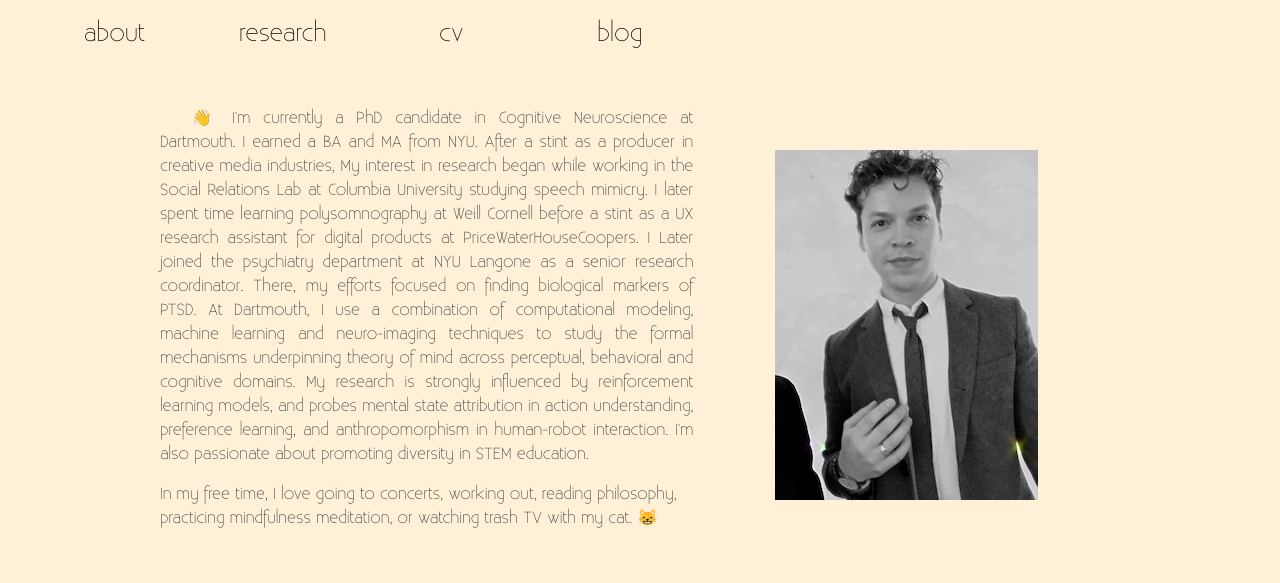
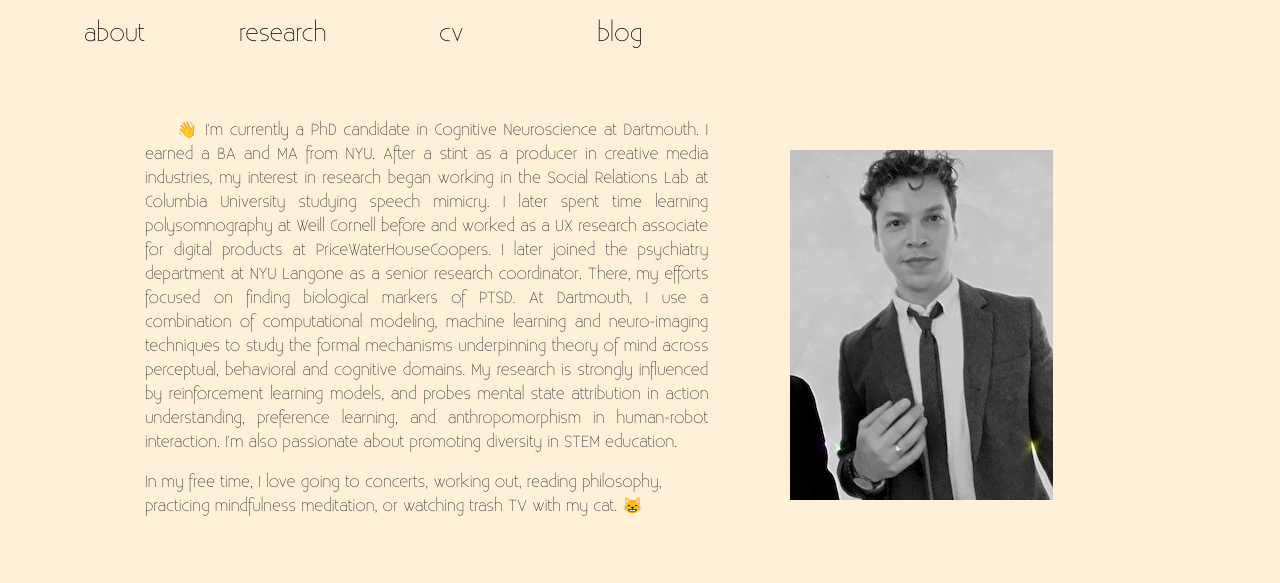
Before and after one commit to BryanGonzalez262/bryangonzalez262.github.io, a plain HTML site: page about_me.html in a window 1280 px wide. Shown: the top 583 px of the page. Drawn offline with Linux system fonts and the light colour scheme.

Commit message:
Update about_me.html

```diff
--- a/about_me.html
+++ b/about_me.html
@@ -52,9 +52,9 @@
     </div>
     <div class="row  animated zoomInDown" id="main_text" style="height:68%;">
         <div class="row justify-content-center align-items-center">
-            <div class="col-5">
+            <div class="col-5" style="box-sizing: unset;">
                 <div class="row align-items-center">
-                    <p id="aboutBryan" align="justify" style="text-indent: 2rem;"> 👋 I'm currently a PhD candidate in Cognitive Neuroscience at Dartmouth. I earned a BA and MA from NYU. After a stint as a producer in creative media industries, My interest in research began while working in the Social Relations Lab at Columbia University studying speech mimicry. I later spent time learning polysomnography at Weill Cornell before a stint as a UX research assistant for digital products at PriceWaterHouseCoopers. I Later joined the psychiatry department at NYU Langone as a senior research coordinator. There, my efforts focused on finding biological markers of PTSD. At Dartmouth, I use a combination of computational modeling, machine learning and neuro-imaging techniques to study the formal mechanisms underpinning theory of mind across perceptual, behavioral and cognitive domains. My research is strongly influenced by reinforcement learning models, and probes mental state attribution in action understanding, preference learning, and anthropomorphism in human-robot interaction. I'm also passionate about promoting diversity in STEM education.</p>
+                    <p id="aboutBryan" align="justify" style="text-indent: 2rem;"> 👋 I'm currently a PhD candidate in Cognitive Neuroscience at Dartmouth. I earned a BA and MA from NYU. After a stint as a producer in creative media industries, my interest in research began working in the Social Relations Lab at Columbia University studying speech mimicry. I later spent time learning polysomnography at Weill Cornell before and worked as a UX research associate for digital products at PriceWaterHouseCoopers. I later joined the psychiatry department at NYU Langone as a senior research coordinator. There, my efforts focused on finding biological markers of PTSD. At Dartmouth, I use a combination of computational modeling, machine learning and neuro-imaging techniques to study the formal mechanisms underpinning theory of mind across perceptual, behavioral and cognitive domains. My research is strongly influenced by reinforcement learning models, and probes mental state attribution in action understanding, preference learning, and anthropomorphism in human-robot interaction. I'm also passionate about promoting diversity in STEM education.</p>
                     <p id="aboutBryan"> In my free time, I love going to concerts, working out, reading philosophy, practicing mindfulness meditation, or watching trash TV with my cat. 😸</p>
                 </div>
             </div>
```
